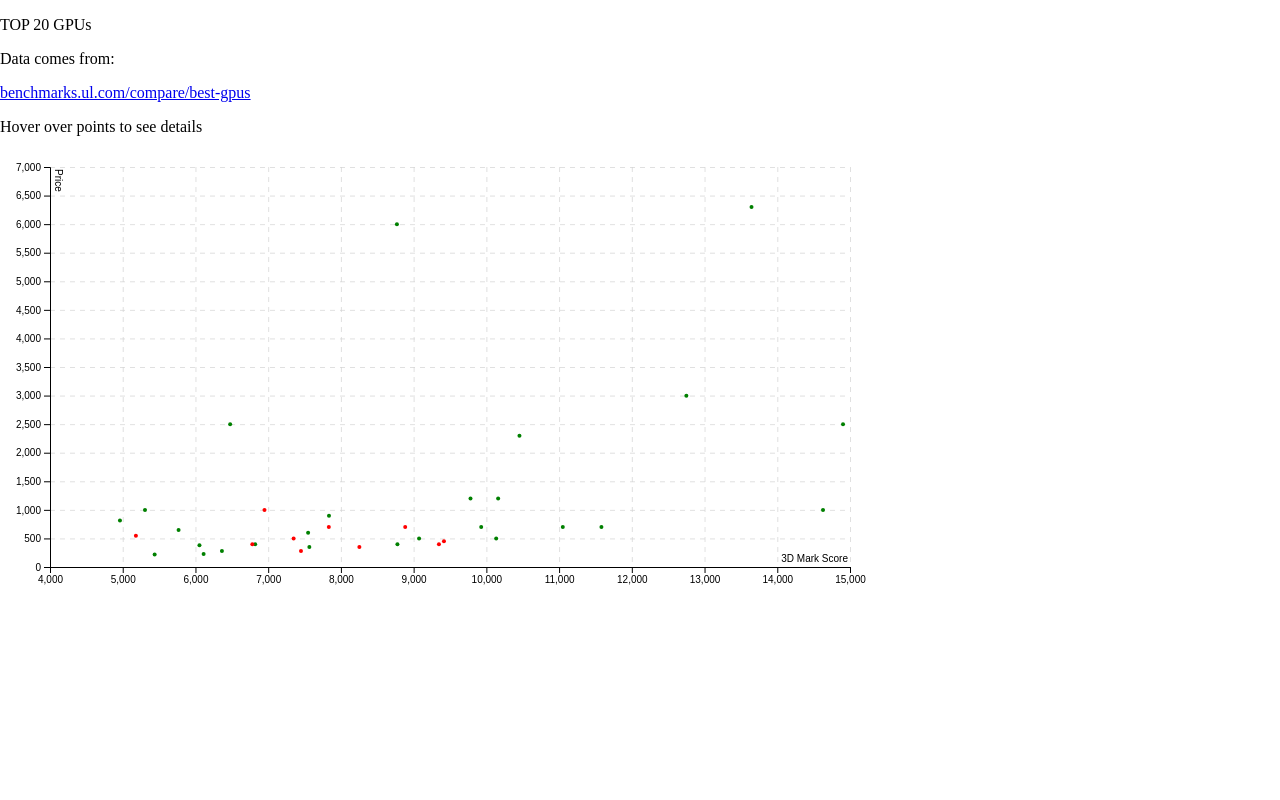
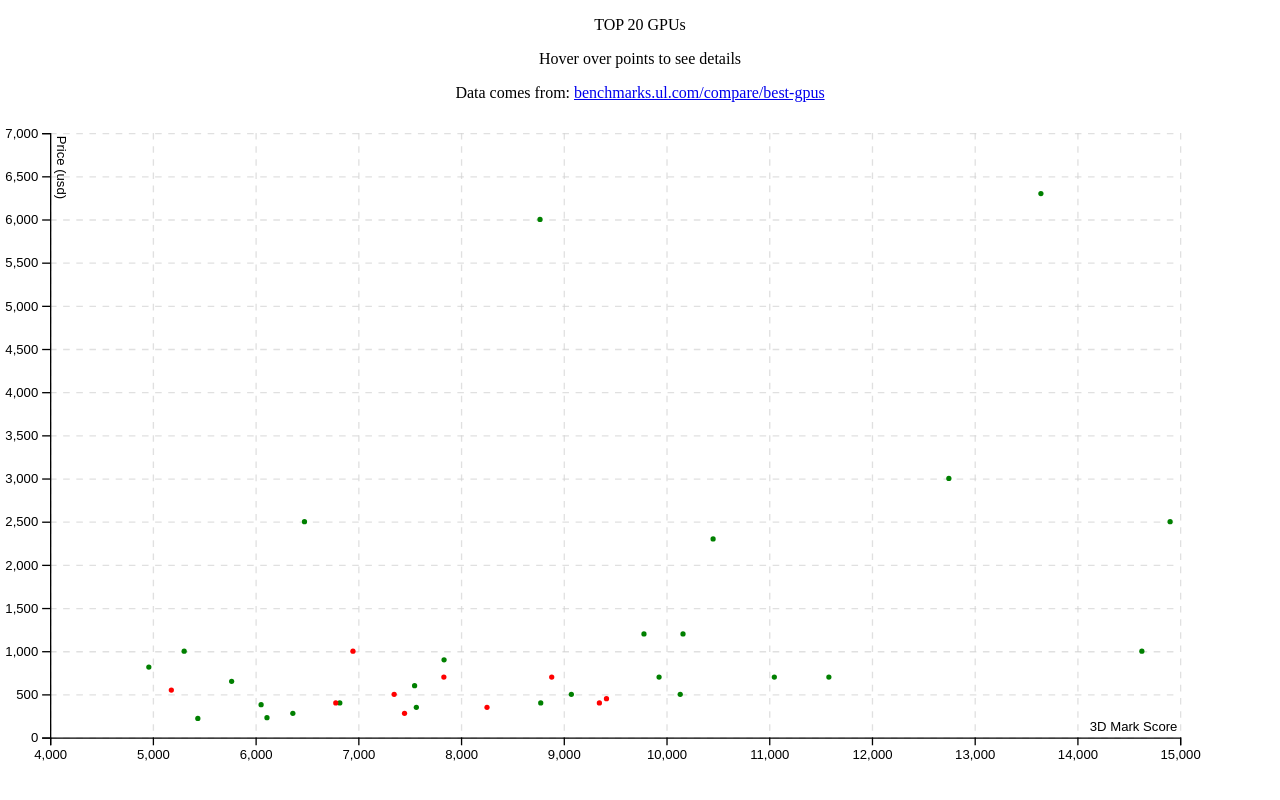
Before and after one commit to AdBoc/D3-React-experiment, a React (Create React App) app: page / in a window 1280 px wide. Built offline with nearby package versions, Linux system fonts and the light colour scheme.

Commit message:
Small cosmetic changes

```diff
--- a/src/Components/GraphicsCardChart.tsx
+++ b/src/Components/GraphicsCardChart.tsx
@@ -5,9 +5,9 @@ import {gpuData} from '../data';
 function GraphicsCardChart() {
   const chartRef = useRef(null);
 
-  const width = 800;
-  const height = 400;
-  // const margin = {top: 20, right: 20, bottom: 20, left: 20};
+  const margin = {top: 20, right: 20, bottom: 20, left: 20};
+  const width = 900 - margin.left - margin.right;
+  const height = 500 - margin.top - margin.bottom;
 
   const xScale = d3.scaleLinear()
     .domain([4000, 15000])
@@ -36,7 +36,7 @@ function GraphicsCardChart() {
         .attr("fill", "currentColor")
         .attr("text-anchor", "start")
         .attr("transform", "rotate(90)")
-        .text("Price"));
+        .text("Price (usd)"));
   }
 
   const xGrid = d3.axisBottom(xScale)
@@ -106,13 +106,14 @@ function GraphicsCardChart() {
   });
 
   return (
-    <>
+    <div className="project">
       <p>TOP 20 GPUs</p>
-      <p>Data comes from:</p>
-      <a href="https://benchmarks.ul.com/compare/best-gpus" target="_blank" rel="noopener noreferrer" className="link">benchmarks.ul.com/compare/best-gpus</a>
       <p>Hover over points to see details</p>
-      <svg ref={chartRef}/>
-    </>
+      <p>Data comes from: <a href="https://benchmarks.ul.com/compare/best-gpus" target="_blank" rel="noopener noreferrer">benchmarks.ul.com/compare/best-gpus</a></p>
+      <div className="chart">
+        <svg ref={chartRef} viewBox={`0 0 ${width} ${height}`}/>
+      </div>
+    </div>
   )
 }
 
--- a/src/chart-style.css
+++ b/src/chart-style.css
@@ -8,15 +8,15 @@ svg {
     overflow: visible;
 }
 
+.project {
+    text-align: center;
+}
+
 .svg-container {
     width: 300px;
     height: 250px;
     border: 1px solid black;
     margin: 10px;
-}
-
-.link {
-    display: block;
 }
 
 .axis-grid line {
@@ -41,3 +41,12 @@ svg {
     border-radius: 8px;
     pointer-events: none;
 }
+
+.chart {
+    min-width: 200px;
+    min-height: 400px;
+    max-width: 1200px;
+    max-height: 1200px;
+    padding-right: 100px;
+    margin: auto;
+}
```
